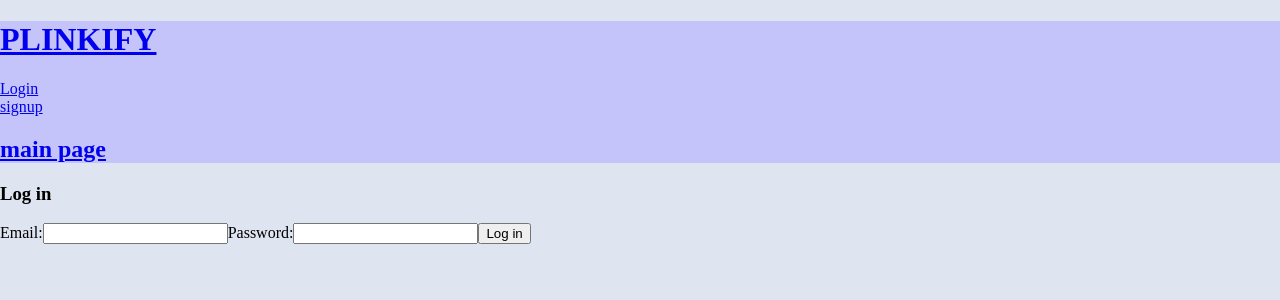
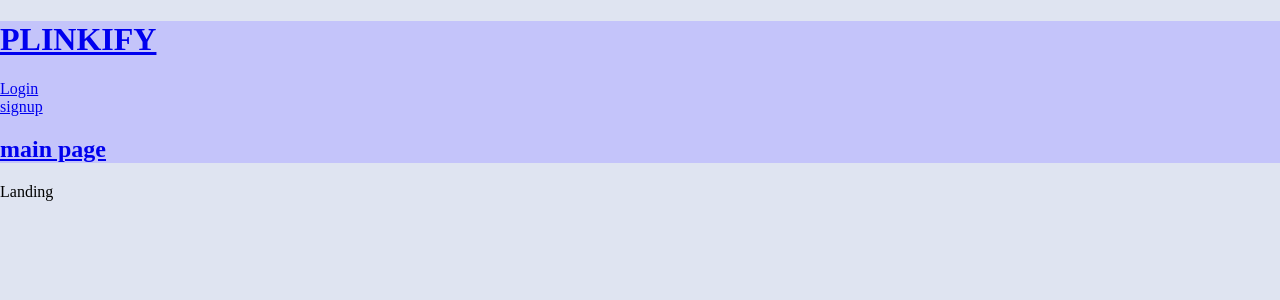
Before and after one commit to joshuapoveda/plinkify-frontend, a React (Vite) app: page / in a window 1280 px wide. Before the commit this address led to /login. Shown: the top 300 px of the page. Built offline with nearby package versions, Linux system fonts and the light colour scheme.

Commit message:
refresh fix pt2

```diff
--- a/src/App.jsx
+++ b/src/App.jsx
@@ -18,17 +18,17 @@ function App() {
           <Routes>
             <Route
               path="/"
-              element={user ? <Home /> : <Navigate to="/login" />}
+              element={!user ? <Landing /> : <Home/>}
             />
 
             <Route
               path="/login"
-              element={!user ? <Login /> : <Navigate to="/" />}
+              element={!user ? <Login /> : <Home/>}
             />
 
             <Route
               path="/signup"
-              element={!user ? <Signup /> : <Navigate to="/" />}
+              element={!user ? <Signup /> : <Home />}
             />
             <Route
               path="/main"
```
